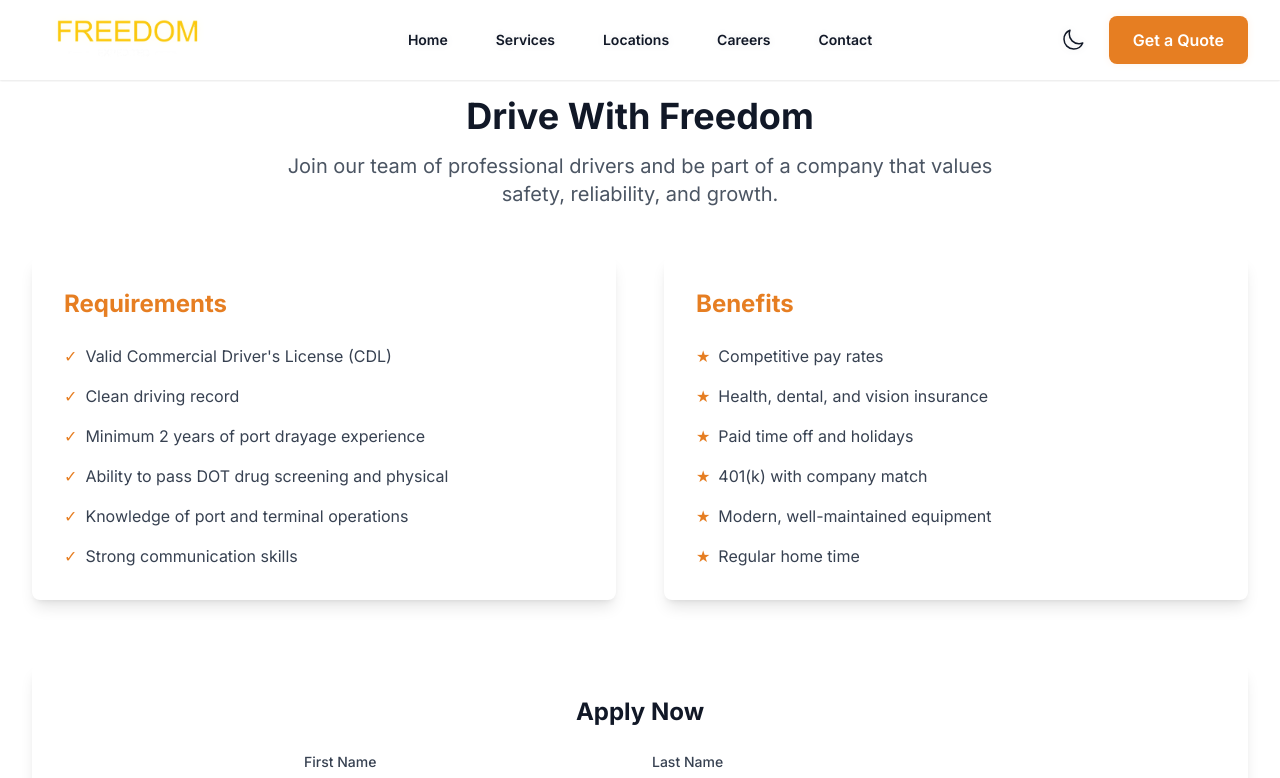
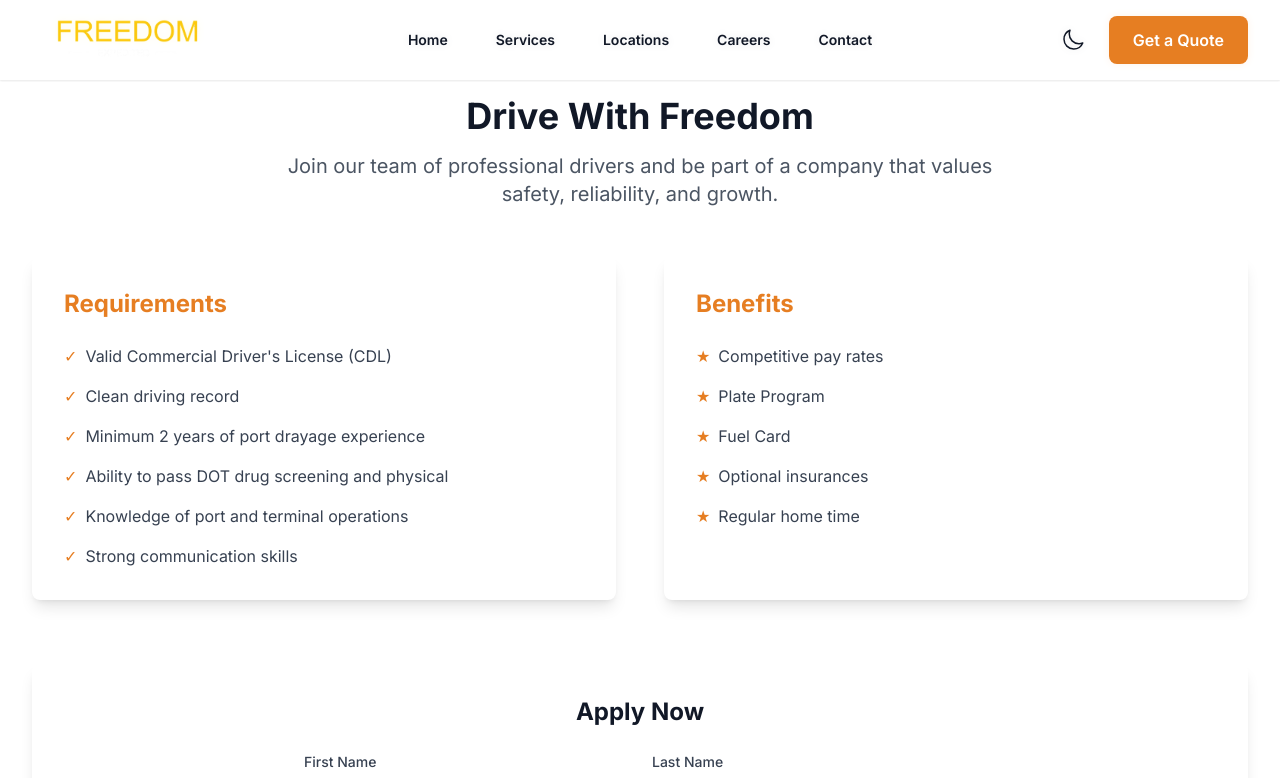
Before and after one commit to tonytoney/freedomexpedited, a Next.js app: page /careers in a window 1280 px wide. Shown: the top 778 px of the page. Built offline with nearby package versions, Linux system fonts and the light colour scheme.

Commit message:
Updated Driver benefits

```diff
--- a/src/app/careers/page.tsx
+++ b/src/app/careers/page.tsx
@@ -14,10 +14,9 @@ const requirements = [
 
 const benefits = [
   "Competitive pay rates",
-  "Health, dental, and vision insurance",
-  "Paid time off and holidays",
-  "401(k) with company match",
-  "Modern, well-maintained equipment",
+  "Plate Program",
+  "Fuel Card",
+  "Optional insurances",
   "Regular home time",
 ]
 
```
